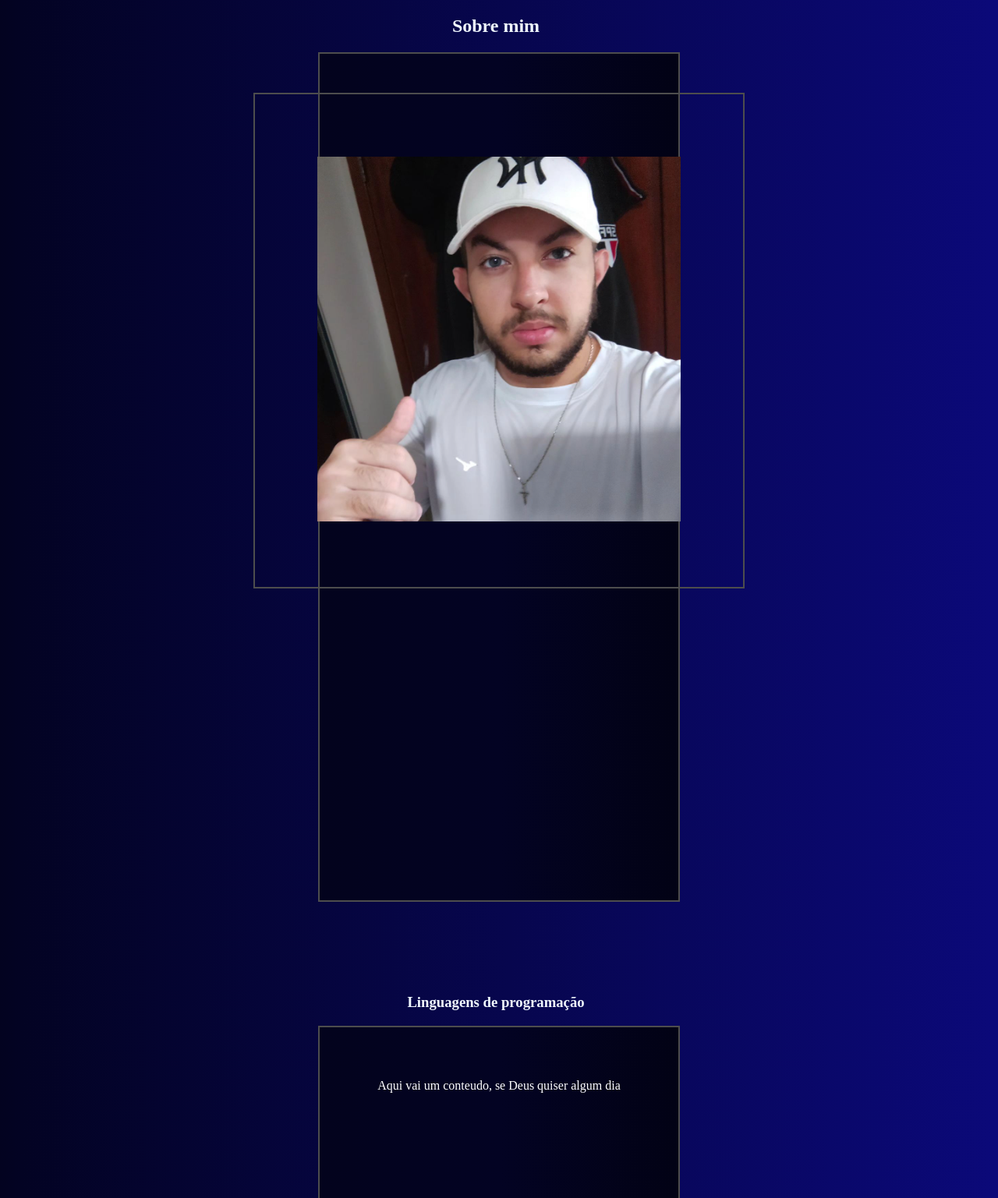
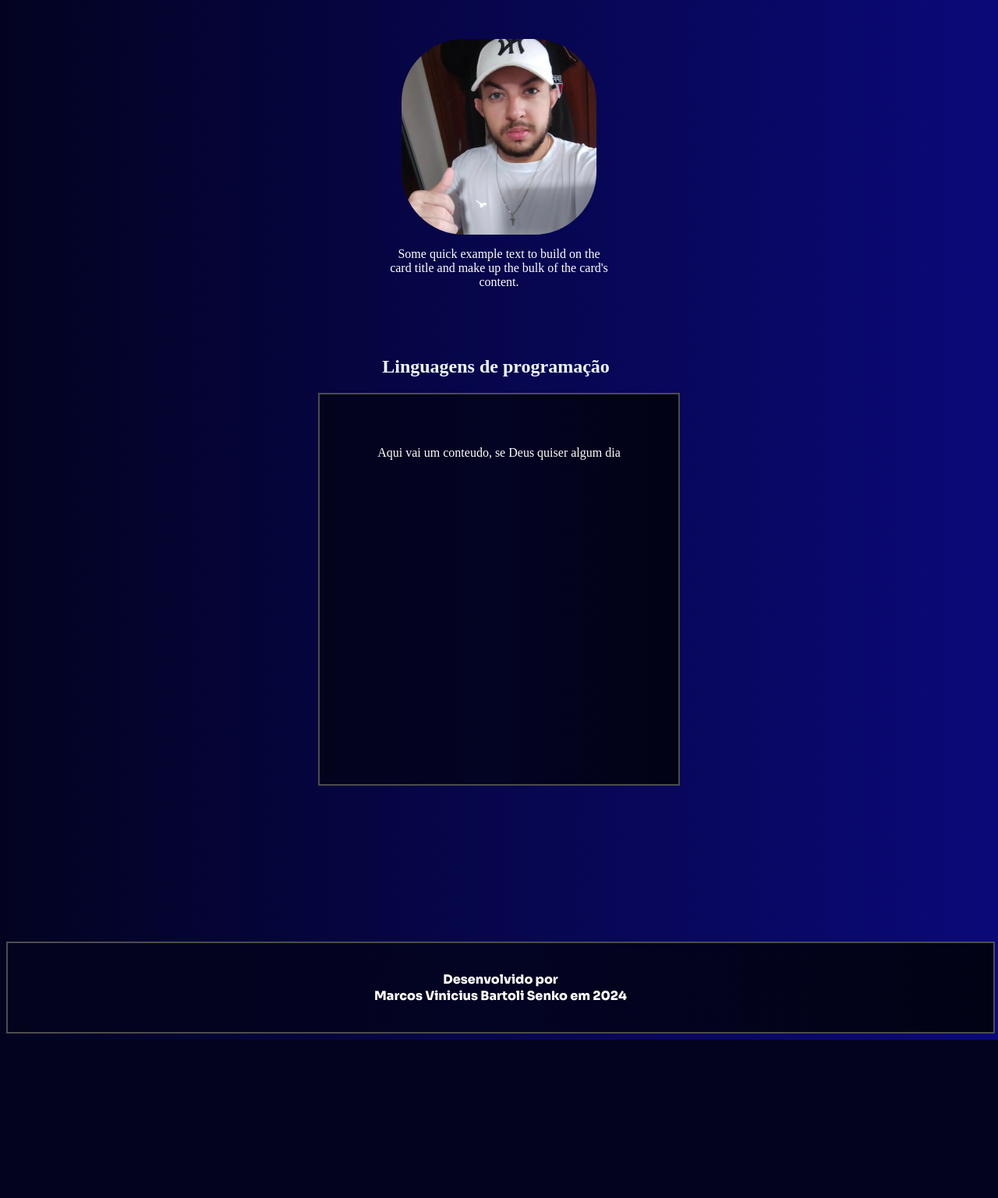
Before and after one commit to Marcosvini0001/sitepessoal, a PHP site: page / in a window 1280 px wide. Shown: the part 243-1780 px from the top of the page at 78% size. After the commit the page ends 1577 px from the top, so only its background shows below. Run offline with PHP 8.4, Linux system fonts and the light colour scheme; some libraries are stand-ins or nearby versions.

Commit message:
ajustando card sobremim

```diff
--- /dev/null
+++ b/index.js
@@ -0,0 +1 @@
+//window.alert("Site ainda em desenvolvimento!")
--- a/index.php
+++ b/index.php
@@ -1,5 +1,6 @@
 <!DOCTYPE html>
 <html lang="pt-br">
+
 <head>
     <meta charset="UTF-8">
     <meta name="viewport" content="width=device-width, initial-scale=1.0">
@@ -12,6 +13,7 @@
     <link href="https://fonts.googleapis.com/css2?family=Sora:wght@800&display=swap" rel="stylesheet">
     <script src="https://kit.fontawesome.com/b3b83db5db.js" crossorigin="anonymous"></script>
 </head>
+
 <body>
 
     <header>
@@ -47,22 +49,17 @@
     </header>
     <main>
         <section class="sobremim">
-            <div class="titulo_sobremim">
-                <h2><strong>Sobre mim</strong></h2>
-            </div>
-
-            <div class="conteudo_sobremim">
-                <div class="foto_sobremim">
-                    <img src="imagens/mvni.PNG"  alt="" title="">
+            <div class="card-sobre card" style="width: 18rem;">
+                <img src="imagens/mvni.PNG" class="card-img-top" alt="Marcos Vinicius B.S.">
+                <div class="card-body">
+                    <p class="card-text">Some quick example text to build on the card title and make up the bulk of the card's content.</p>
                 </div>
-
-
             </div>
         </section>
 
         <section class="linguagem">
             <div class="titulo_linguagem">
-                <h3><Strong>Linguagens de programação</Strong></h3>
+                <h2><Strong>Linguagens de programação</Strong></h2>
             </div>
 
             <div class="conteudo_linguagem">
@@ -74,8 +71,7 @@
     <footer>
         <p>Desenvolvido por <br> Marcos Vinicius Bartoli Senko em 2024</p>
     </footer>
-    <script>
-        window.alert("Site ainda em desenvolvimento!")
-    </script>
+    <script src="index.js"></script>
 </body>
+
 </html>
--- a/styles/main.css
+++ b/styles/main.css
@@ -6,35 +6,24 @@ main{
 
 }
 
-.titulo_sobremim{
+.sobremim{
     display: flex;
-    text-align: center;
     justify-content: center;
-}
-
-.conteudo_sobremim{
-    background: rgb(0,0,0);
-    background: linear-gradient(90deg, rgba(0,0,0,0) 0%, rgba(3,3,29,1) 0%, rgba(3,3,35,1) 50%, rgba(2,2,21,1) 100%);
-    display: flex;
-    color: #ccc;
-    border: 2px solid var(--cinzaborda);
-    padding: 50px;
-    padding-bottom: 400px;
-    justify-content: center;
-    margin-left: 400px;
-    margin-right: 400px;
-    margin-bottom: 100px;
-}
-
-.foto_sobremim{
-    text-align: center;
-    border: 2px solid var(--cinzaborda);
-    padding: 80px;
+    .card-sobre{
+        margin: 50px;
+        display: flex;
+        justify-content: center;
+        align-items: center;
+        flex-direction: column;
+        img{
+            width: 250px;
+            border-radius: 80px;
+        }
+    }
 }
 
 
 .conteudo_linguagem{
-    background: rgb(0,0,0);
     background: linear-gradient(90deg, rgba(0,0,0,0) 0%, rgba(3,3,29,1) 0%, rgba(3,3,35,1) 50%, rgba(2,2,21,1) 100%);
     display: flex;
     color: #ccc;
@@ -47,7 +36,7 @@ main{
 
 }
 
-h3{
+h2{
     display: flex;
     text-align: center;
     justify-content: center;
```
